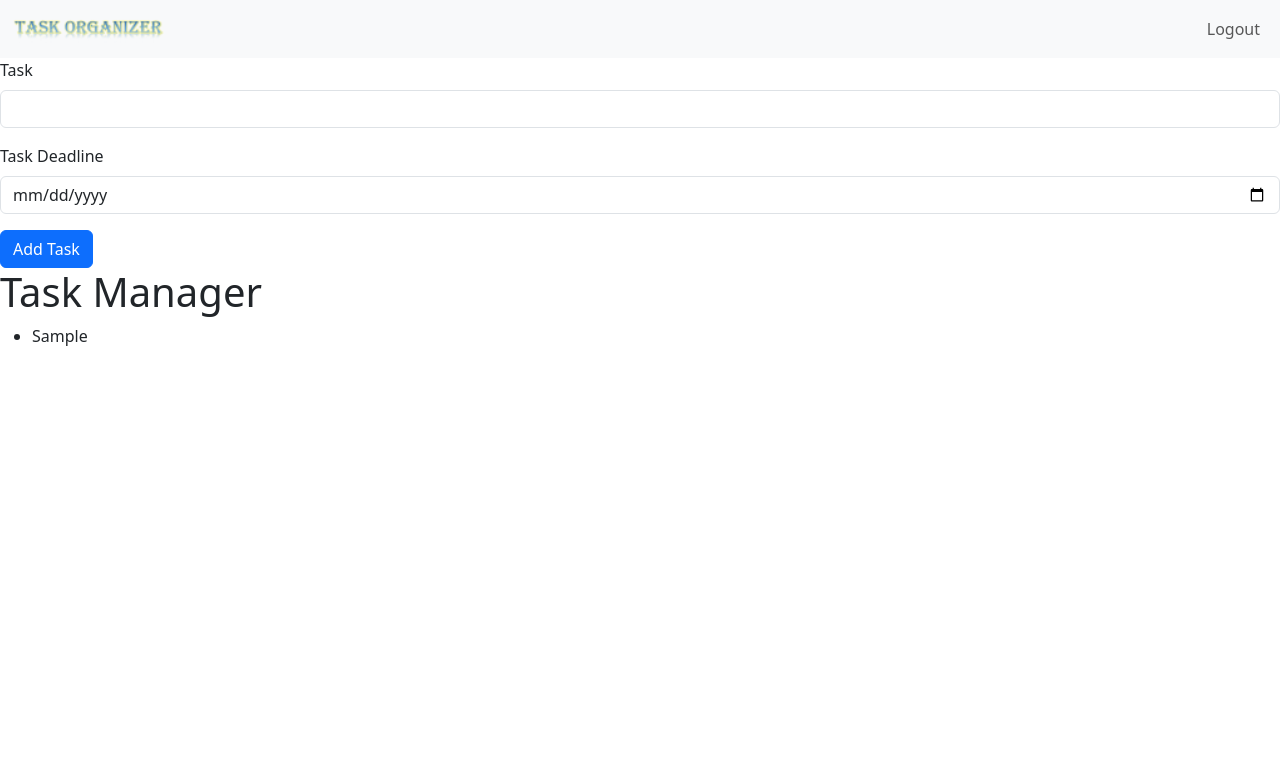
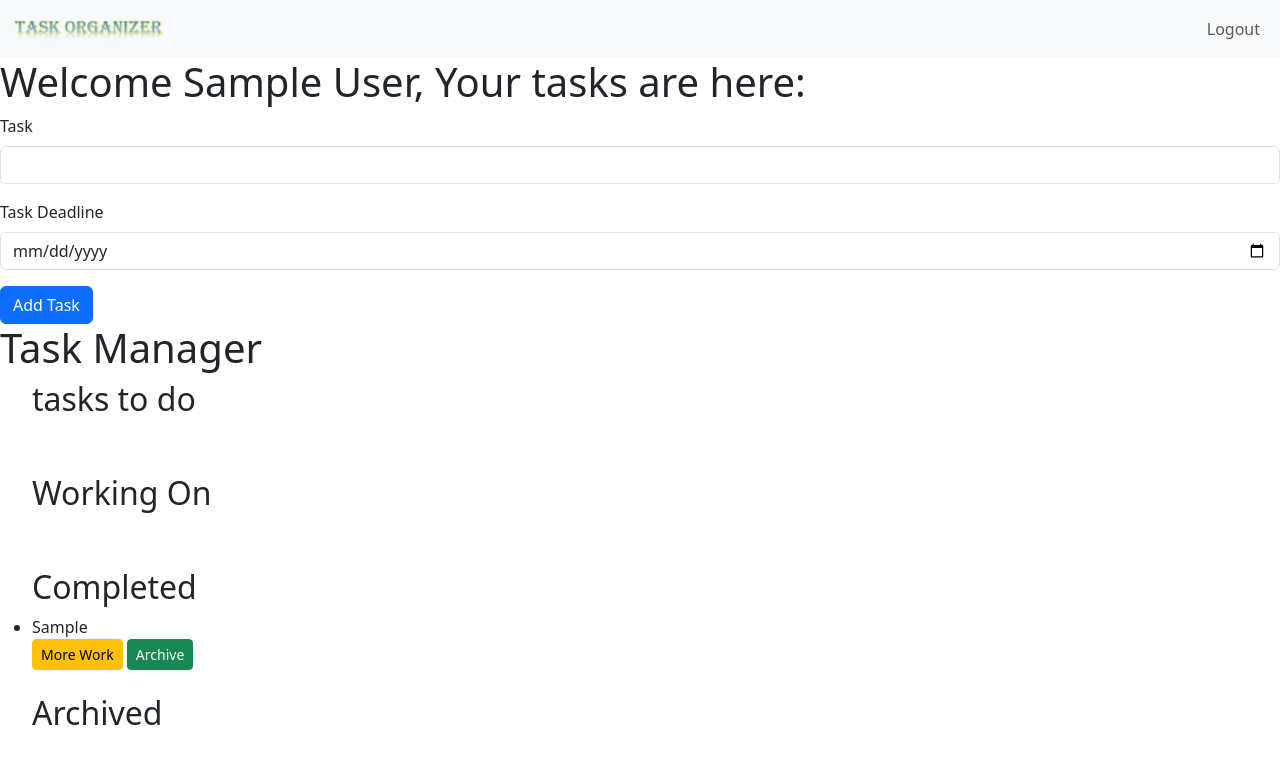
Before and after one commit to shubhenduanupamdutta/Portfolio_08_ToDo_List, a Flask app: page / in a window 1280 px wide. Shown: the top 764 px of the page. Run offline with Flask 3, Linux system fonts and the light colour scheme; a user stored in the database is signed in; tables that the repository leaves empty hold one stand-in row (values such as "Sample post"); some libraries are stand-ins or nearby versions.

Commit message:
Fully functional todo page, not styled.

```diff
--- a/app.py
+++ b/app.py
@@ -7,8 +7,7 @@ from turbo_flask import Turbo
 from forms import NewTask, RegisterForm, LoginForm
 from werkzeug.security import generate_password_hash, check_password_hash
 from flask_login import login_user, LoginManager, login_required, current_user, logout_user
-from datetime import date, datetime
-from flask_wtf import FlaskForm
+from datetime import datetime
 
 # Initializing Flask app
 app = Flask(__name__)
@@ -46,6 +45,24 @@ def load_user(user_id):
     return cur_user
 
 
+def divide_tasks(tasks: list[Todo]) -> tuple[list[Todo], list[Todo], list[Todo], list[Todo]]:
+    tasks_to_do = []
+    working_on = []
+    completed = []
+    archived = []
+    for task in tasks:
+        if not task.task_started:
+            tasks_to_do.append(task)
+        elif not task.task_finished:
+            working_on.append(task)
+        elif not task.archived:
+            completed.append(task)
+        else:
+            archived.append(task)
+
+    return tasks_to_do, working_on, completed, archived
+
+
 @app.route('/', methods=['GET', 'POST'])
 def home():
     form = NewTask()
@@ -70,7 +87,17 @@ def home():
             estimated_end_date=None
         )
         form = NewTask(formdata=None)
-        return render_template('index.html', form=form, todo_list=todo_list, any_todo=any_todo)
+
+        # Dividing tasks into tasks_todo, working_on and completed
+        tasks_to_do, working_on, completed, archived = divide_tasks(todo_list)
+        session['name'] = current_user.name
+        return render_template('index.html',
+                               form=form,
+                               tasks_to_do=tasks_to_do,
+                               working_on=working_on,
+                               completed=completed,
+                               archive=archived,
+                               any_todo=any_todo)
     return render_template('index.html')
 
 
@@ -129,5 +156,65 @@ def logout():
     return redirect(url_for('home'))
 
 
+# Insert some variables in website
+@app.context_processor
+def inject_variables():
+    cur_year = datetime.now().year
+    return dict(cur_year=cur_year)
+
+
+# list modifying functions
+@app.route('/start/<int:task_id>')
+def start(task_id):
+    task = db.get_or_404(Todo, task_id)
+    task.task_started = True
+    db.session.commit()
+    return redirect(url_for('home'))
+
+@app.route('/delete/<int:task_id>')
+def delete(task_id):
+    task = db.get_or_404(Todo, task_id)
+    db.session.delete(task)
+    db.session.commit()
+    return redirect(url_for('home'))
+
+@app.route('/completed/<int:task_id>')
+def completed(task_id):
+    task = db.get_or_404(Todo, task_id)
+    task.task_finished = True
+    db.session.commit()
+    return redirect(url_for('home'))
+
+
+@app.route('/archive/<int:task_id>')
+def archive(task_id):
+    task = db.get_or_404(Todo, task_id)
+    task.archived = True
+    db.session.commit()
+    return redirect(url_for('home'))
+
+@app.route('/stopped/<int:task_id>')
+def stopped(task_id):
+    task = db.get_or_404(Todo, task_id)
+    task.task_started = False
+    db.session.commit()
+    return redirect(url_for('home'))
+
+
+@app.route('/unarchive/<int:task_id>')
+def unarchive(task_id):
+    task = db.get_or_404(Todo, task_id)
+    task.archived = False
+    db.session.commit()
+    return redirect(url_for('home'))
+
+
+@app.route('/not_complete/<int:task_id>')
+def not_complete(task_id):
+    task = db.get_or_404(Todo, task_id)
+    task.task_finished = False
+    db.session.commit()
+    return redirect(url_for('home'))
+
 if __name__ == '__main__':
     app.run()
--- a/tables.py
+++ b/tables.py
@@ -19,6 +19,9 @@ class Todo(db.Model):
     task = db.Column(db.String(250), nullable=False)
     estimated_end_date = db.Column(db.DateTime, nullable=False)
     start_date = db.Column(db.DateTime, nullable=True)
+    task_started = db.Column(db.Boolean, default=False, nullable=False)
     end_date = db.Column(db.DateTime, nullable=True)
+    task_finished = db.Column(db.Boolean, default=False, nullable=False)
+    archived = db.Column(db.Boolean, default=False, nullable=False)
     user_id = db.Column(db.Integer, db.ForeignKey('user.id'))
     user = relationship('User', back_populates='todo_list')
--- a/templates/base.html
+++ b/templates/base.html
@@ -42,6 +42,11 @@
     {% from 'bootstrap/utils.html' import render_messages %}
         {{ render_messages() }}
 </section>
+{% if current_user.is_authenticated %}
+<section id="user_info">
+    <h1> Welcome {{ session.name }}, Your tasks are here:</h1>
+</section>
+{% endif %}
 {% block content %}{% endblock %}
 
 {% block scripts %}
--- a/templates/index.html
+++ b/templates/index.html
@@ -7,22 +7,17 @@
 {% block content %}
     {% if current_user.is_authenticated %}
     {% from "bootstrap/form.html" import render_form %}
-        {{ render_form(form, action=url_for('home'), method='post') }}
+        {{ render_form(form, action=url_for('home'), novalidate=True, method='post') }}
     <h1>Task Manager</h1>
         {% if any_todo %}
-        <ul>
-            {% for todo in todo_list %}
-                <li>{{ todo.task }}</li>
-            {% endfor %}
-        </ul>
-        {% else %}
-            <p>No tasks to do!</p>
+            {% include 'tasks.html' %}
         {% endif %}
     {% else %}
-
+        <div class="container">
     <!-- Register Button -->
-    <button onclick="document.location='{{ url_for("register") }}'" class="btn btn-lg btn-primary">Register</button>
+    <button onclick="document.location='{{ url_for("register") }}'" class="btn btn-lg btn-primary mb-3 ml-3">Register</button>
     <!-- Login Button -->
-    <button onclick="document.location='{{ url_for("login") }}'" class="btn btn-lg btn-secondary">Login</button>
+    <button onclick="document.location='{{ url_for("login") }}'" class="btn btn-lg btn-secondary mb-3 ml-3">Login</button>
+    </div>
     {% endif %}
 {% endblock %}
--- /dev/null
+++ b/templates/tasks.html
@@ -0,0 +1,30 @@
+<ul>
+    <h2> tasks to do</h2>
+    {% for todo in tasks_to_do %}
+        <li>{{ todo.task }}</li>
+        <button type="button" class="btn btn-warning btn-sm" onclick="location.href='{{ url_for("delete", task_id=todo.id) }}'">Delete</button>
+        <button type="button" class="btn btn-success btn-sm" onclick="location.href='{{ url_for("start", task_id=todo.id) }}'">Start</button>
+    {% endfor %}
+    <br><br>
+    <h2> Working On</h2>
+    {% for todo in working_on %}
+        <li>{{ todo.task }}</li>
+        <button type="button" class="btn btn-warning btn-sm" onclick="location.href='{{ url_for("stopped", task_id=todo.id) }}'">Stop</button>
+        <button type="button" class="btn btn-success btn-sm" onclick="location.href='{{ url_for("completed", task_id=todo.id) }}'">completed</button>
+    {% endfor %}
+    <br><br>
+    <h2> Completed</h2>
+    {% for todo in completed %}
+        <li>{{ todo.task }}</li>
+        <button type="button" class="btn btn-warning btn-sm" onclick="location.href='{{ url_for("not_complete", task_id=todo.id) }}'">More Work</button>
+        <button type="button" class="btn btn-success btn-sm" onclick="location.href='{{ url_for("archive", task_id=todo.id) }}'">Archive</button>
+    {% endfor %}
+    <br><br>
+    <h2>Archived</h2>
+    {% for todo in archive %}
+        <li> {{ todo.task }}</li>
+        <button type="button" class="btn btn-warning btn-sm" onclick="location.href='{{ url_for("delete", task_id=todo.id) }}'">Delete</button>
+        <button type="button" class="btn btn-success btn-sm" onclick="location.href='{{ url_for("unarchive", task_id=todo.id) }}'">Unarchive</button>
+    {% endfor %}
+
+</ul>
```
